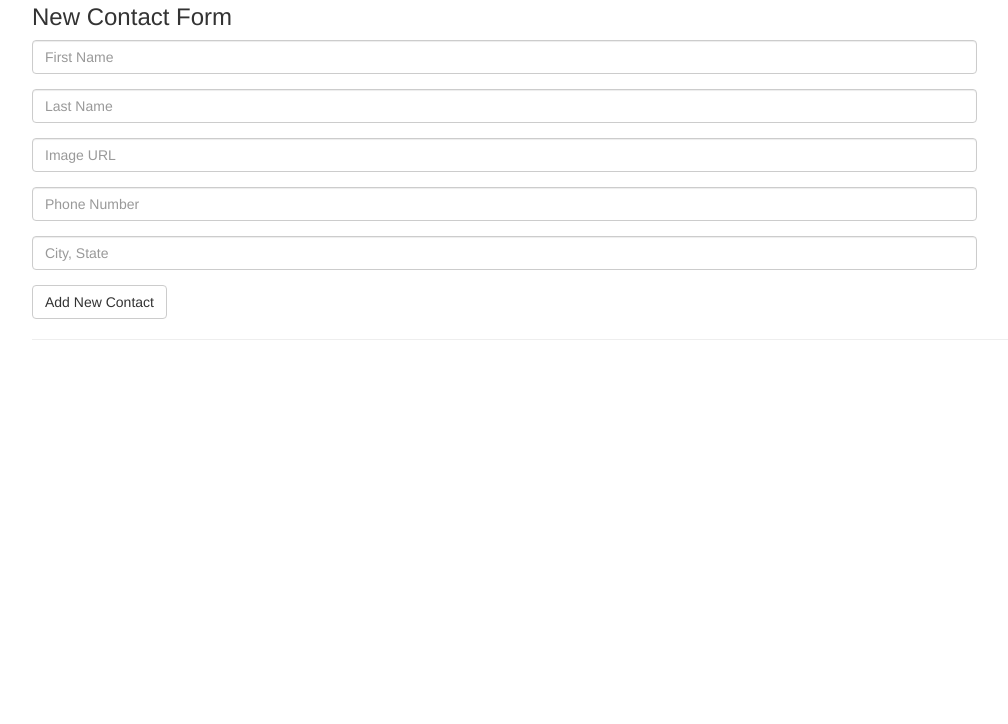
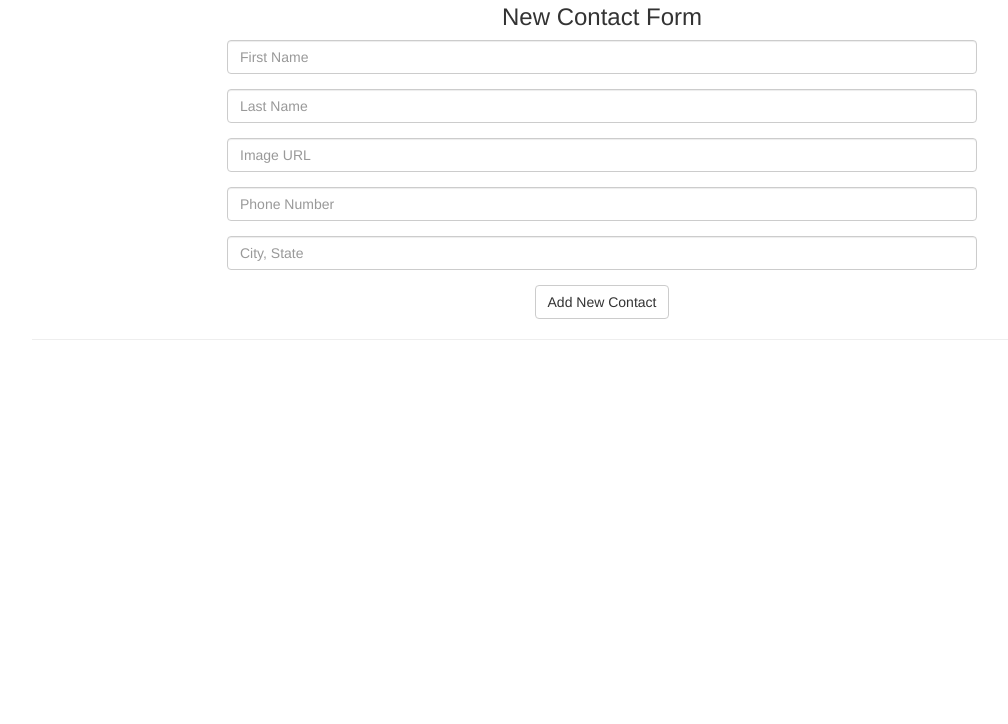
Before and after one commit to thomasweld/mvc_contact, a website with bundled scripts: page app/index.html in a window 1280 px wide. Shown: the part 76-800 px from the top of the page, without its empty margins (38-1046 px from the left). Built offline with nearby package versions, Linux system fonts and the light colour scheme; files whose address does not match are found by name.

Commit message:
style updates

```diff
--- a/app/index.html
+++ b/app/index.html
@@ -10,7 +10,7 @@
     <link href='https://fonts.googleapis.com/css?family=Roboto+Condensed:400,700,700italic,300' rel='stylesheet' type='text/css'>
   </head>
   <body>
-    <div class="container">
+    <div class="container text-center">
 
       <h1>MVC Address Book</h1>
 
@@ -19,37 +19,37 @@
         <h3>New Contact Form</h3>
 
         <div class="form-group">
-          <div class="col-sm-10">
+          <div class="col-sm-offset-2 col-sm-8">
             <input type="text" class="form-control" id="firstNameInput" placeholder="First Name">
           </div>
         </div>
 
         <div class="form-group">
-          <div class="col-sm-10">
+          <div class="col-sm-offset-2 col-sm-8">
             <input type="text" class="form-control" id="lastNameInput" placeholder="Last Name">
           </div>
         </div>
 
         <div class="form-group">
-          <div class="col-sm-10">
+          <div class="col-sm-offset-2 col-sm-8">
             <input type="text" class="form-control" id="imageURLInput" placeholder="Image URL">
           </div>
         </div>
 
         <div class="form-group">
-          <div class="col-sm-10">
+          <div class="col-sm-offset-2 col-sm-8">
             <input type="text" class="form-control" id="phoneNumberInput" placeholder="Phone Number">
           </div>
         </div>
 
         <div class="form-group">
-          <div class="col-sm-10">
+          <div class="col-sm-offset-2 col-sm-8">
             <input type="text" class="form-control" id="cityStateInput" placeholder="City, State">
           </div>
         </div>
 
         <div class="form-group">
-          <div class="col-sm-10">
+          <div class="col-sm-offset-2 col-sm-8">
             <button class="btn btn-default">Add New Contact</button>
           </div>
         </div>
```
Also changed, not shown: Readme.md.
